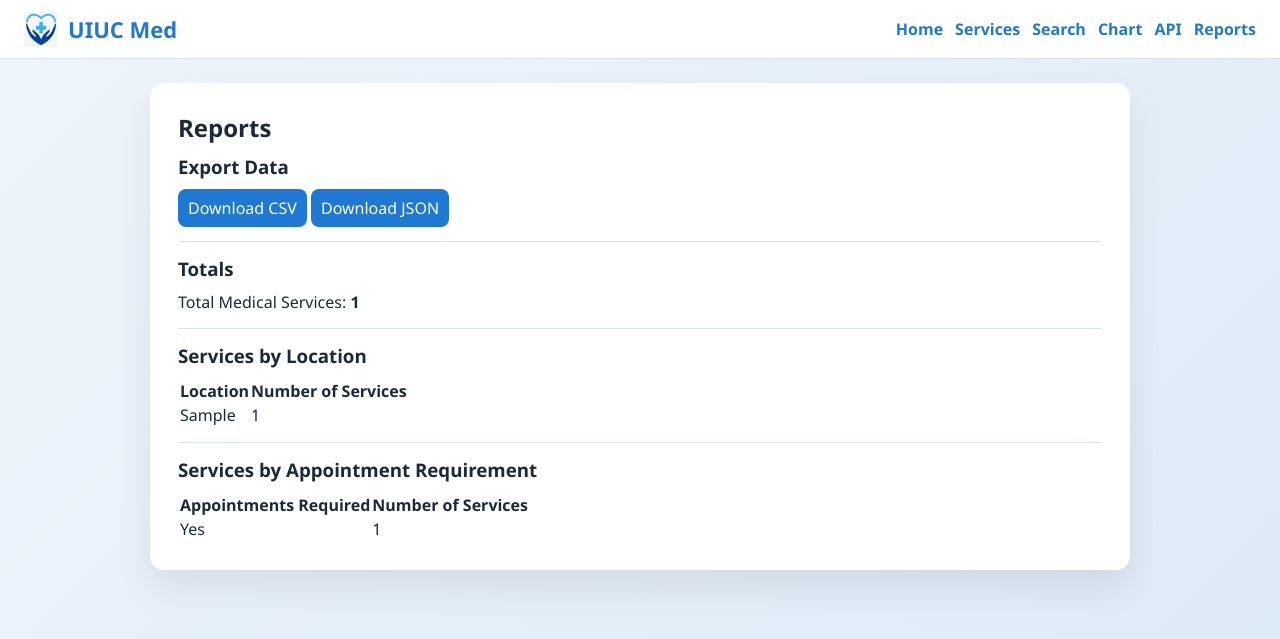
After one commit to jwu249/Team-8_UIUC-Med, a Django app: page /reports/ in a window 1280 px wide. The commit adds this page. Shown: the top 639 px of the page. Run offline with Django 5.2, Linux system fonts and the light colour scheme; tables that the repository leaves empty hold one stand-in row (values such as "Sample post").

Commit message:
A4 Part 3

```diff
--- a/HealthMap/urls.py
+++ b/HealthMap/urls.py
@@ -6,6 +6,7 @@ from .views import (
     services_api, services_http_response, # for section 6
     api_summary_location_counts, api_summary_appointments,
     vega_chart1_page, vega_chart2_page, vega_chart_hub_page,
+    export_csv, export_json, reports_page,
 )
 
 urlpatterns = [
@@ -32,5 +33,9 @@ urlpatterns = [
     path("vega-lite/chart2/", vega_chart2_page, name="vega-chart2"),
     # A3 section 6: API
     path("api/services/", services_api, name="services-api"),  # a3 section 6 JsonResponse
-    path("api/services-http/", services_http_response, name="services-http")  # a3 section 6 HttpResponse demo
+    path("api/services-http/", services_http_response, name="services-http"),  # a3 section 6 HttpResponse demo
+    # A4 part 3: CSV & JSON export + reports
+    path("reports/", reports_page, name="reports"),
+    path("reports/export/csv/", export_csv, name="export-csv"),
+    path("reports/export/json/", export_json, name="export-json"),
 ]
--- a/HealthMap/views.py
+++ b/HealthMap/views.py
@@ -5,8 +5,10 @@ from django.views.generic import ListView, DetailView
 from django.db.models import Count
 from .models import MedService, User, History
 
+import csv
 import io
 import json
+import datetime
 import matplotlib
 matplotlib.use('Agg')
 import matplotlib.pyplot as plt
@@ -279,3 +281,72 @@ def services_http_response(request):
         "mime_type": "text/plain",
     }
     return HttpResponse(json.dumps(payload), content_type="text/plain; charset=utf-8")
+
+
+# ──────────────────────────────────────────────
+# Part 3: CSV & JSON Export + Reports
+# ──────────────────────────────────────────────
+
+def export_csv(request):
+    timestamp = datetime.datetime.now().strftime("%Y-%m-%d_%H-%M")
+    filename = f"medservices_{timestamp}.csv"
+
+    response = HttpResponse(content_type="text/csv")
+    response["Content-Disposition"] = f'attachment; filename="{filename}"'
+
+    writer = csv.writer(response)
+    writer.writerow(["ID", "Name", "Location", "Email", "Phone", "Appointments Required"])
+
+    for s in MedService.objects.all().order_by("name"):
+        writer.writerow([s.id, s.name, s.location, s.email or "", s.number or "", s.appointments_required])
+
+    return response
+
+
+def export_json(request):
+    timestamp = datetime.datetime.now().strftime("%Y-%m-%d_%H-%M")
+    filename = f"medservices_{timestamp}.json"
+
+    services = MedService.objects.all().order_by("name")
+    data = {
+        "generated_at": datetime.datetime.now().isoformat(),
+        "record_count": services.count(),
+        "services": [
+            {
+                "id": s.id,
+                "name": s.name,
+                "location": s.location,
+                "email": s.email,
+                "number": s.number,
+                "appointments_required": s.appointments_required,
+            }
+            for s in services
+        ],
+    }
+
+    response = JsonResponse(data, json_dumps_params={"indent": 2})
+    response["Content-Disposition"] = f'attachment; filename="{filename}"'
+    return response
+
+
+def reports_page(request):
+    total_services = MedService.objects.count()
+
+    services_by_location = (
+        MedService.objects.values("location")
+        .annotate(count=Count("id"))
+        .order_by("-count", "location")
+    )
+
+    services_by_appointment = (
+        MedService.objects.values("appointments_required")
+        .annotate(count=Count("id"))
+        .order_by("-appointments_required")
+    )
+
+    context = {
+        "total_services": total_services,
+        "services_by_location": services_by_location,
+        "services_by_appointment": services_by_appointment,
+    }
+    return render(request, "render/reports.html", context)
--- a/templates/base.html
+++ b/templates/base.html
@@ -19,6 +19,7 @@
       <a href="{% url 'service-search' %}">Search</a>
       <a href="{% url 'service-chart' %}">Chart</a>
       <a href="{% url 'services-api' %}">API</a>
+      <a href="{% url 'reports' %}">Reports</a>
     </nav>
   </header>
 
--- /dev/null
+++ b/templates/render/reports.html
@@ -0,0 +1,74 @@
+{% extends "base.html" %}
+
+{% block content %}
+<h2>Reports</h2>
+
+<!-- Export buttons -->
+<section>
+    <h3>Export Data</h3>
+    <a href="{% url 'export-csv' %}"><button type="button">Download CSV</button></a>
+    <a href="{% url 'export-json' %}"><button type="button">Download JSON</button></a>
+</section>
+
+<hr>
+
+<!-- Totals -->
+<section>
+    <h3>Totals</h3>
+    <p>Total Medical Services: <strong>{{ total_services }}</strong></p>
+</section>
+
+<hr>
+
+<!-- Grouped summary 1: services per location -->
+<section>
+    <h3>Services by Location</h3>
+    <table>
+        <thead>
+            <tr>
+                <th>Location</th>
+                <th>Number of Services</th>
+            </tr>
+        </thead>
+        <tbody>
+            {% for row in services_by_location %}
+            <tr>
+                <td>{{ row.location }}</td>
+                <td>{{ row.count }}</td>
+            </tr>
+            {% empty %}
+            <tr>
+                <td colspan="2">No data available.</td>
+            </tr>
+            {% endfor %}
+        </tbody>
+    </table>
+</section>
+
+<hr>
+
+<!-- Grouped summary 2: services by appointment requirement -->
+<section>
+    <h3>Services by Appointment Requirement</h3>
+    <table>
+        <thead>
+            <tr>
+                <th>Appointments Required</th>
+                <th>Number of Services</th>
+            </tr>
+        </thead>
+        <tbody>
+            {% for row in services_by_appointment %}
+            <tr>
+                <td>{{ row.appointments_required|yesno:"Yes,No" }}</td>
+                <td>{{ row.count }}</td>
+            </tr>
+            {% empty %}
+            <tr>
+                <td colspan="2">No data available.</td>
+            </tr>
+            {% endfor %}
+        </tbody>
+    </table>
+</section>
+{% endblock %}
```
